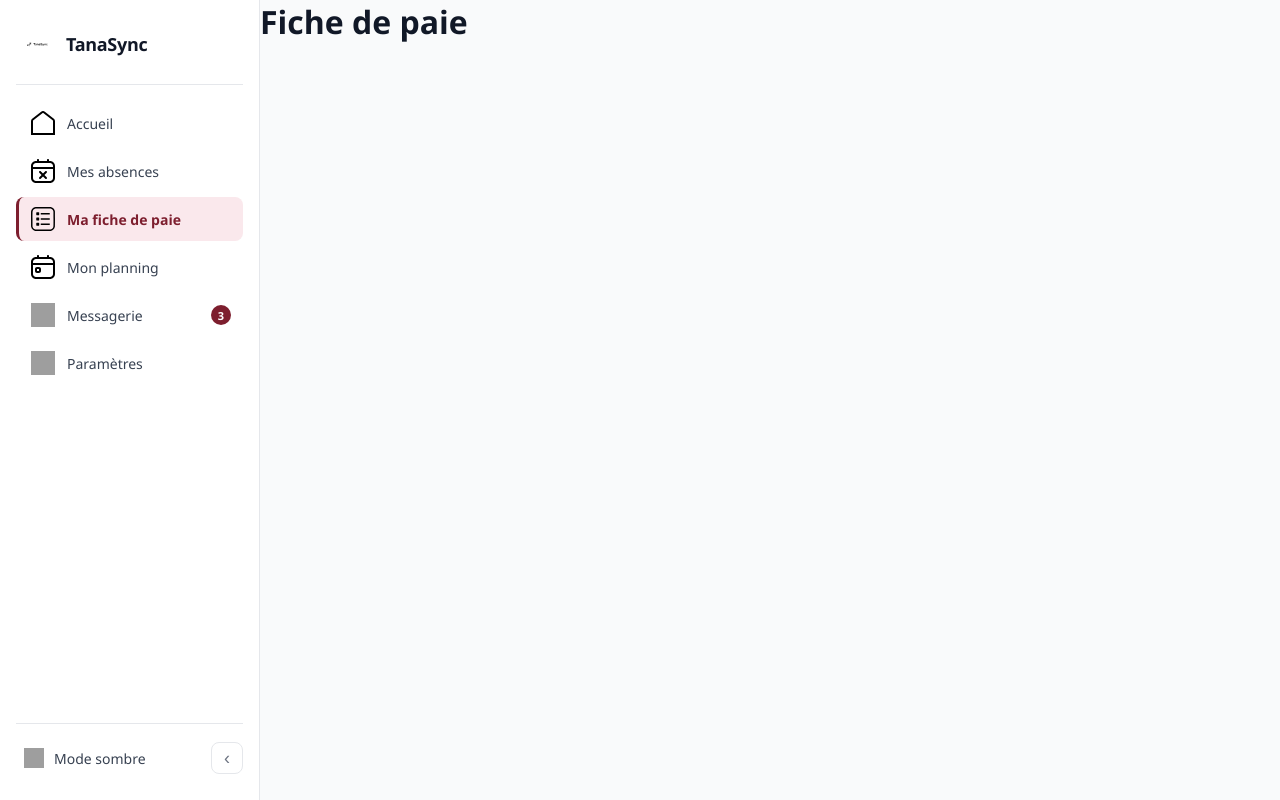
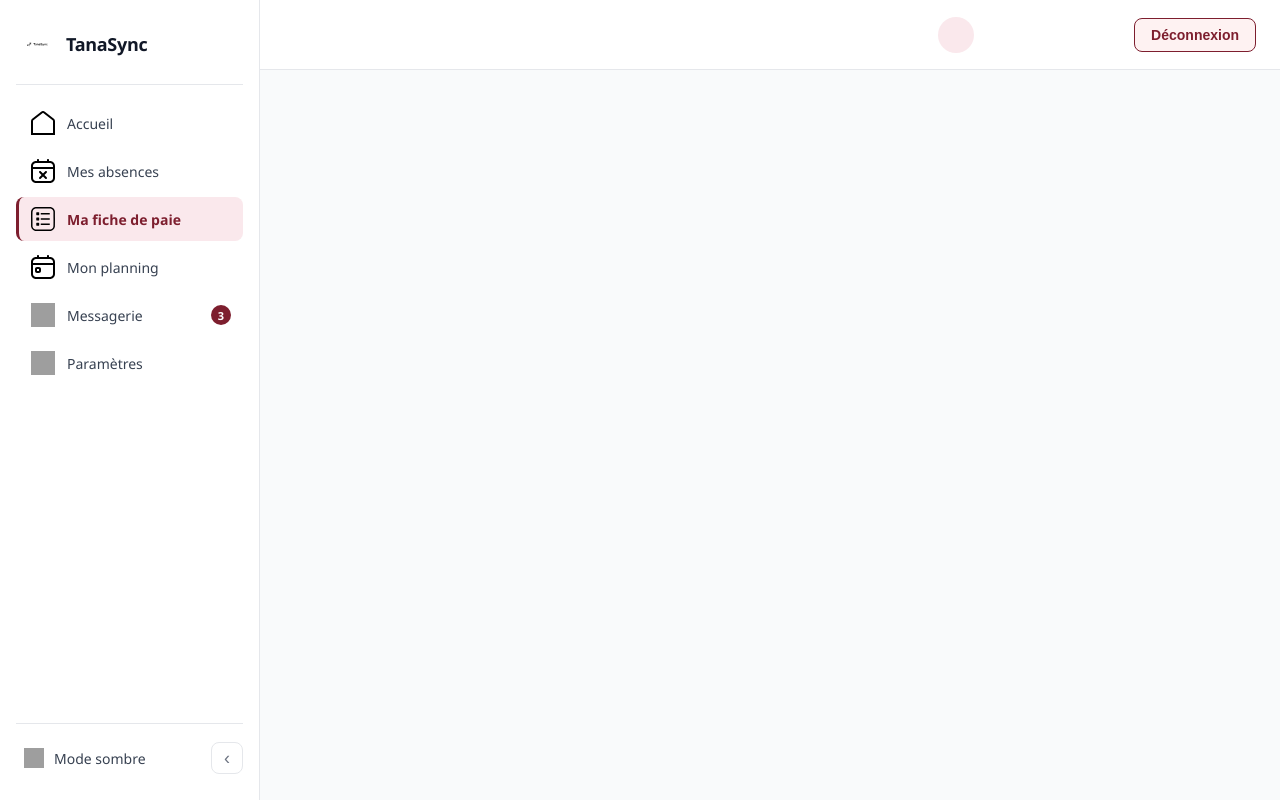
Before and after one commit to nicolasfno/TanaSync, a Django app: page /employees/fdp/ in a window 1280 px wide. Run offline with Django 5.2, Linux system fonts and the light colour scheme; grey boxes are pictures that could not be loaded.

Commit message:
add top bar to every pages

```diff
--- a/employees/static/employees/css/base.css
+++ b/employees/static/employees/css/base.css
@@ -12,6 +12,11 @@
   padding: 0;
 }
 
+
+
+
+
+
 /* Corps */
 body {
   display: flex;
@@ -20,6 +25,73 @@ body {
   background: #F9FAFB;
   color: #111827;
   overflow: hidden;
+}
+
+
+/* ──────────────────────────────
+   TOPBAR
+────────────────────────────── */
+.topbar {
+  height: 70px;
+  background: #ffffff;
+  border-bottom: 1px solid #E5E7EB;
+  padding: 0 24px;
+  display: flex;
+  align-items: center;
+  gap: 16px;
+  flex-shrink: 0;
+}
+
+
+
+
+
+/* Partie droite topbar */
+.topbar-right {
+  display: flex;
+  align-items: center;
+  gap: 20px;
+  margin-left: auto;
+}
+
+/* Profil utilisateur */
+.topbar-user {
+  display: flex;
+  align-items: center;
+  gap: 80px;
+  cursor: pointer;
+
+}
+
+.user-avatar {
+  width: 36px;
+  height: 36px;
+  border-radius: 50%;
+  background: #FAE8EC;
+  color: #7D1E2E;
+  font-weight: 700;
+  font-size: 13px;
+  display: flex;
+  align-items: center;
+  justify-content: center;
+  flex-shrink: 0;
+}
+
+.user-info {
+  display: flex;
+  flex-direction: column;
+  line-height: 1.3;
+}
+
+.user-name {
+  font-size: 14px;
+  font-weight: 700;
+  color: #111827;
+}
+
+.user-role {
+  font-size: 12px;
+  color: #6B7280;
 }
 
 /* ──────────────────────────────
@@ -181,3 +253,31 @@ body {
   overflow-y: auto;
   padding: 32px;
 }
+
+
+/* Ajoute ça dans base.css pour que les boutons marchent partout */
+.btn {
+  display: inline-flex;
+  align-items: center;
+  gap: 8px;
+  padding: 8px 16px; /* Légèrement réduit pour la topbar */
+  border-radius: 8px;
+  font-size: 14px;
+  font-weight: 600;
+  cursor: pointer;
+  border: none;
+  transition: all 0.15s ease;
+  text-decoration: none;
+}
+
+/* Style spécifique pour le bouton logout dans la topbar */
+.btn-logout {
+  background: #fef2f2; /* Un rouge très léger */
+  color: #7D1E2E;
+  border: 1px solid #7D1E2E;
+}
+
+.btn-logout:hover {
+  background: #7D1E2E;
+  color: white;
+}
--- a/employees/templates/employees/fdp.html
+++ b/employees/templates/employees/fdp.html
@@ -10,9 +10,7 @@
 </head>
 <body>
     {% include 'employees/sidebar.html' %}
-    <div class="main">
-        <h1>Fiche de paie</h1>
-    </div>
-
-</body>
+    <main class="main">
+        {% include 'employees/topbar.html' %}
+    </main>
 </html>
```
Also changed, not shown: employees/static/employees/css/home.css (+0 -64 lines), employees/templates/employees/absence.html (+3 -6 lines), employees/templates/employees/planning.html (+6 -4 lines).
